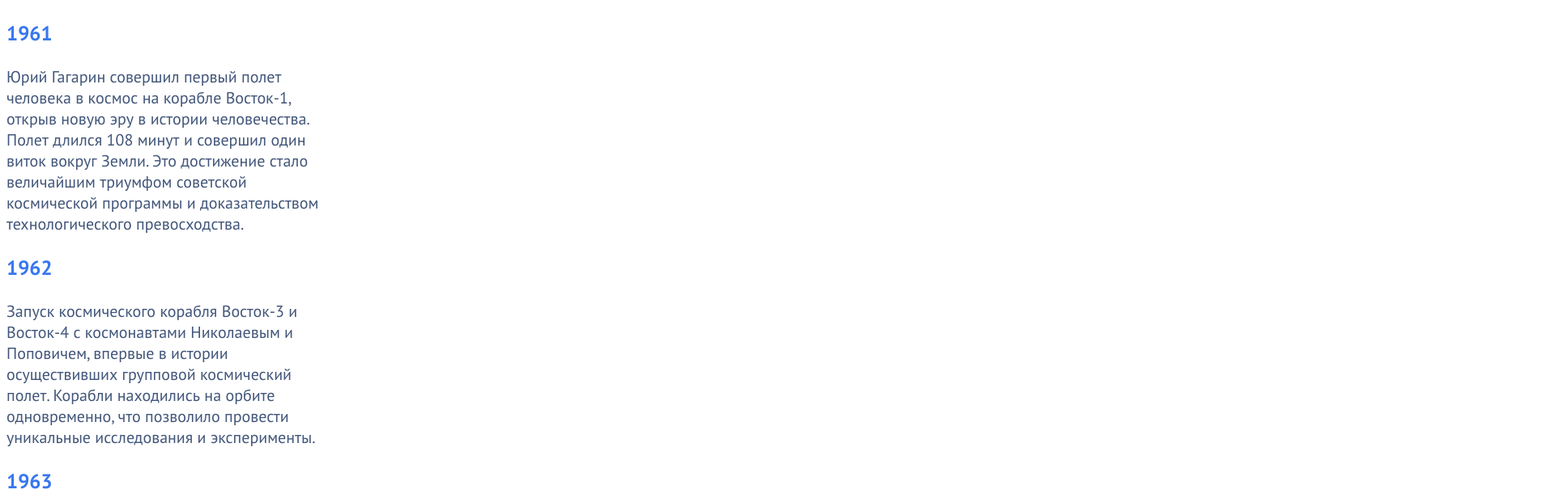
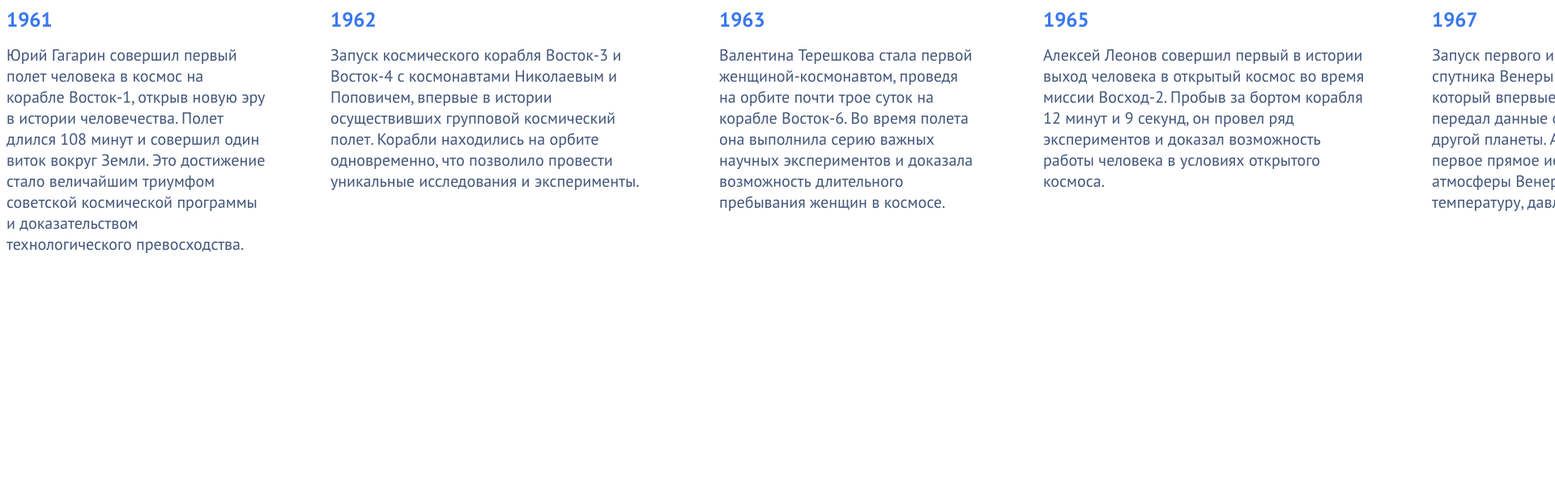
Before and after one commit to nikitaChandler01/circle-spinning, a React (Create React App) app: page / in a window 1280 px wide. Shown: the top 616 px of the page at 81% size, 1920 px wide, since content can reach past the window. Built offline with nearby package versions, Linux system fonts and the light colour scheme.

Commit message:
chore: отображение событий take 2

```diff
--- a/src/shared/ui/Cards/TransparentCard.sass
+++ b/src/shared/ui/Cards/TransparentCard.sass
@@ -1,8 +1,16 @@
 .transparent-card
-    max-width: 400px;
-    min-width: 320px;
+    flex: 1 0 320px;
+    display: flex;
+    flex-direction: column;
+    gap: 15px;
+
+    &:nth-child(2n)
+        flex: 1 0 400px;
+
 
     &__title
+        padding: 0;
+        margin: 0;
         font-size: 25px;
         color: #3877EE !important;
 
--- a/src/widgets/EventsWidget/EventsWidget.tsx
+++ b/src/widgets/EventsWidget/EventsWidget.tsx
@@ -5,7 +5,7 @@ import TransparentCard from '@shared/ui/Cards/TransparentCard';
 
 const EventsWidget = () => {
   return (
-    <div>
+    <div style={{ display: 'flex', gap: '80px' }}>
       {EVENTS_MOCKS['1'].map((event, index) => (
         <TransparentCard key={index} title={`${event.year}`} content={event.eventDesc} />
       ))}
```
